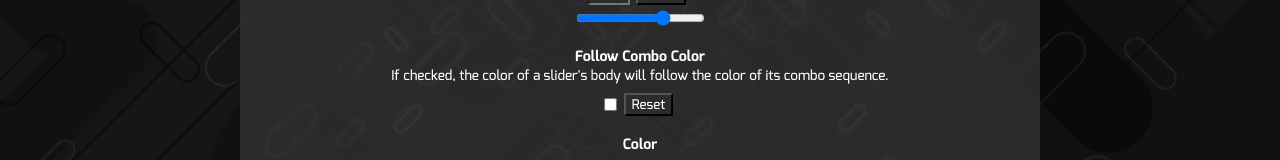
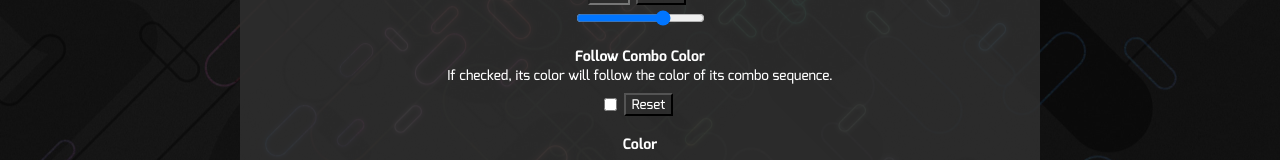
Before and after one commit to Rian8337/skin-json-editor, a React (Vite) app: page / in a window 1280 px wide. Shown: the part 734-894 px from the top of the page. Built offline with nearby package versions, Linux system fonts and the light colour scheme.

Commit message:
Improve "slider follow combo color" description

```diff
--- a/src/components/groups/skin/Slider/SliderFollowComboColor.tsx
+++ b/src/components/groups/skin/Slider/SliderFollowComboColor.tsx
@@ -8,7 +8,7 @@ export default function SliderFollowComboColor() {
     return (
         <CheckBoxEditor
             title="Follow Combo Color"
-            description="If checked, the color of a slider's body will follow the color of its combo sequence."
+            description="If checked, its color will follow the color of its combo sequence."
             resettable={ctx}
         />
     );
```
